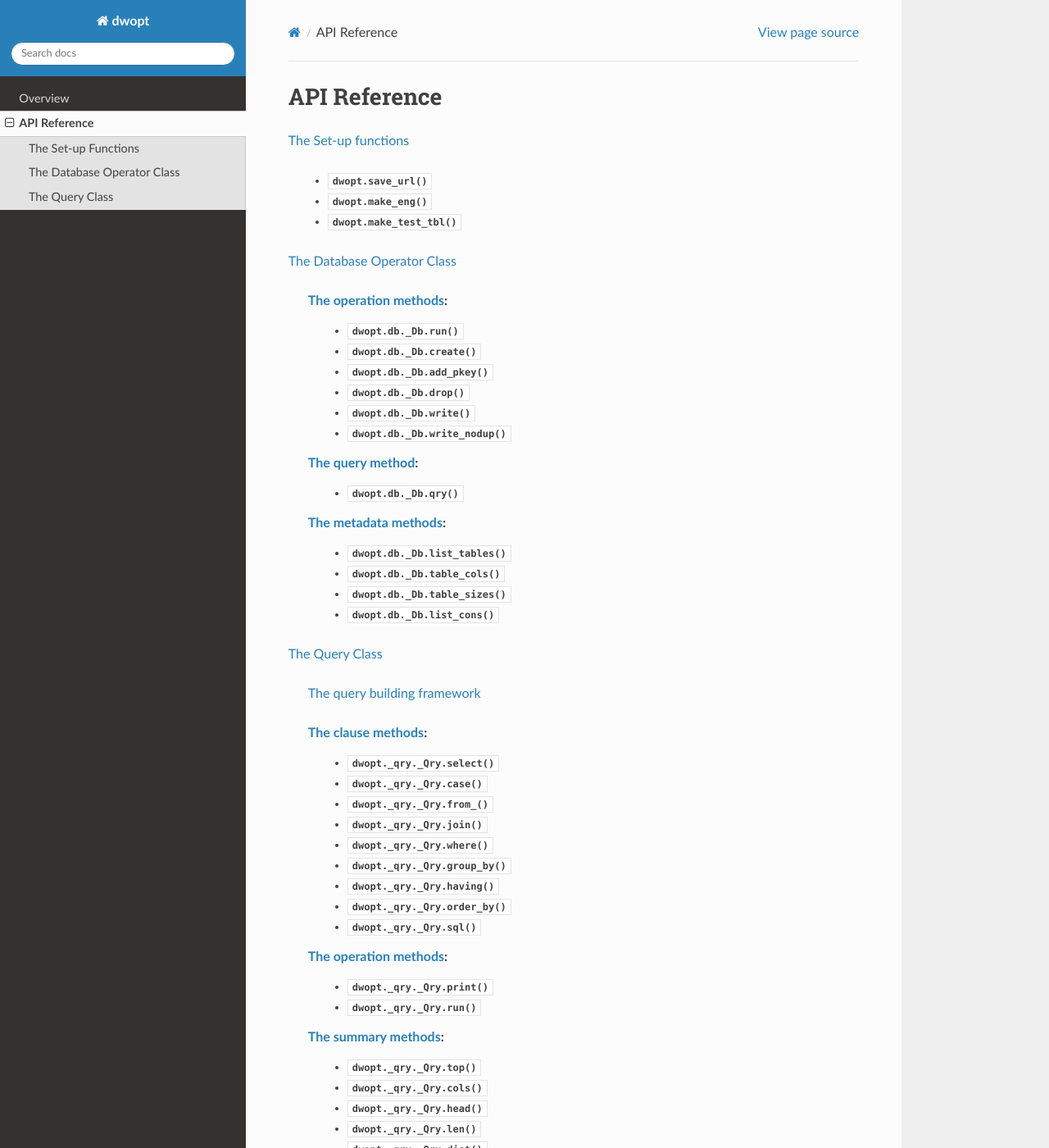
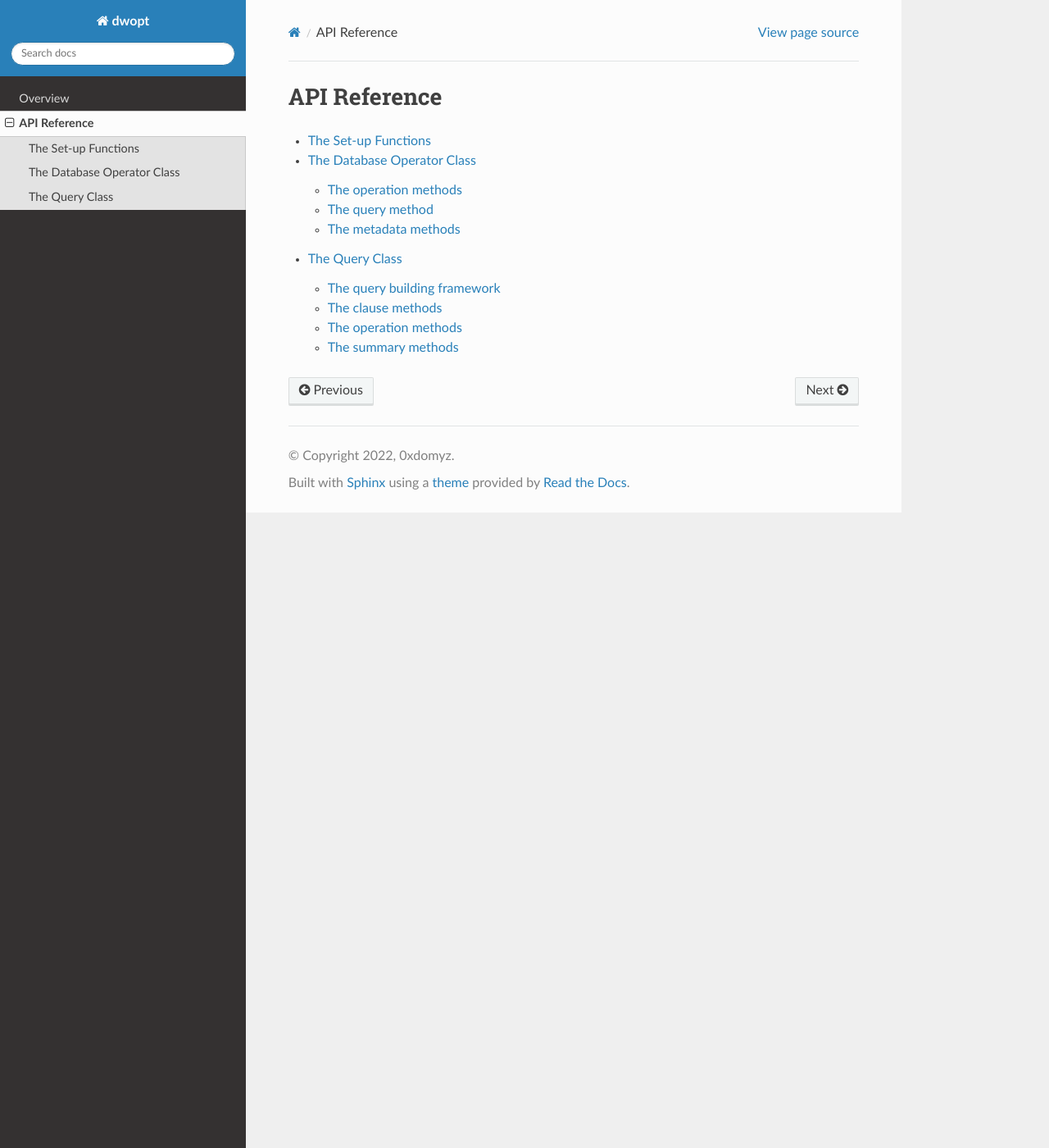
Before and after one commit to 0xdomyz/dwopt, a Sphinx documentation site: the page built from docs/source/api.rst, in a window 1280 px wide and 1400 px high. Shown: the whole window at 82% size. Built offline with Sphinx 7.4.7 and the Read the Docs theme 2.0.0, drawn with Linux system fonts in a browser that asks for light colours; some of the changed text lies outside the part shown.

```diff
--- a/docs/source/api.rst
+++ b/docs/source/api.rst
@@ -2,63 +2,8 @@ API Reference
 =============
 
 .. toctree::
-   :hidden:
+   :maxdepth: 2
 
    set_up.rst
    db.rst
    qry.rst
-
-:doc:`The Set-up functions <set_up>`
-
-        * :func:`dwopt.save_url`
-        * :func:`dwopt.make_eng`
-        * :func:`dwopt.make_test_tbl`
-
-:doc:`The Database Operator Class <db>`
-
-    :ref:`db-ops-mtd`:
-        * :meth:`dwopt.db._Db.run`
-        * :meth:`dwopt.db._Db.create`
-        * :meth:`dwopt.db._Db.add_pkey`
-        * :meth:`dwopt.db._Db.drop`
-        * :meth:`dwopt.db._Db.write`
-        * :meth:`dwopt.db._Db.write_nodup`
-
-    :ref:`db-qry-mtd`:
-        * :meth:`dwopt.db._Db.qry`
-
-    :ref:`db-meta-mtd`:
-        * :meth:`dwopt.db._Db.list_tables`
-        * :meth:`dwopt.db._Db.table_cols`
-        * :meth:`dwopt.db._Db.table_sizes`
-        * :meth:`dwopt.db._Db.list_cons`
-
-
-:doc:`The Query Class <qry>`
-
-    :ref:`qry-build-framework`
-
-    :ref:`qry-cls-mtd`:
-        * :meth:`dwopt._qry._Qry.select`
-        * :meth:`dwopt._qry._Qry.case`
-        * :meth:`dwopt._qry._Qry.from_`
-        * :meth:`dwopt._qry._Qry.join`
-        * :meth:`dwopt._qry._Qry.where`
-        * :meth:`dwopt._qry._Qry.group_by`
-        * :meth:`dwopt._qry._Qry.having`
-        * :meth:`dwopt._qry._Qry.order_by`
-        * :meth:`dwopt._qry._Qry.sql`
-
-    :ref:`qry-ops-mtd`:
-        * :meth:`dwopt._qry._Qry.print`
-        * :meth:`dwopt._qry._Qry.run`
-
-    :ref:`qry-sum-mtd`:
-        * :meth:`dwopt._qry._Qry.top`
-        * :meth:`dwopt._qry._Qry.cols`
-        * :meth:`dwopt._qry._Qry.head`
-        * :meth:`dwopt._qry._Qry.len`
-        * :meth:`dwopt._qry._Qry.dist`
-        * :meth:`dwopt._qry._Qry.mimx`
-        * :meth:`dwopt._qry._Qry.valc`
-        * :meth:`dwopt._qry._Qry.hash`
--- a/docs/source/conf.py
+++ b/docs/source/conf.py
@@ -20,7 +20,12 @@ release = "0.0.3"
 
 # -- General configuration ---------------------------------------------------
 
-extensions = ["sphinx.ext.autodoc", "sphinx.ext.napoleon", "sphinx.ext.viewcode"]
+extensions = [
+    "sphinx.ext.autodoc",
+    "sphinx.ext.napoleon",
+    "sphinx.ext.viewcode",
+    "sphinx.ext.autosummary",
+]
 
 # templates_path = ['_templates']
 
```
Also changed, not shown: docs/source/db.rst (+24 -10 lines), docs/source/qry.rst (+38 -19 lines), docs/source/set_up.rst (+6 -3 lines), 5 other files.
